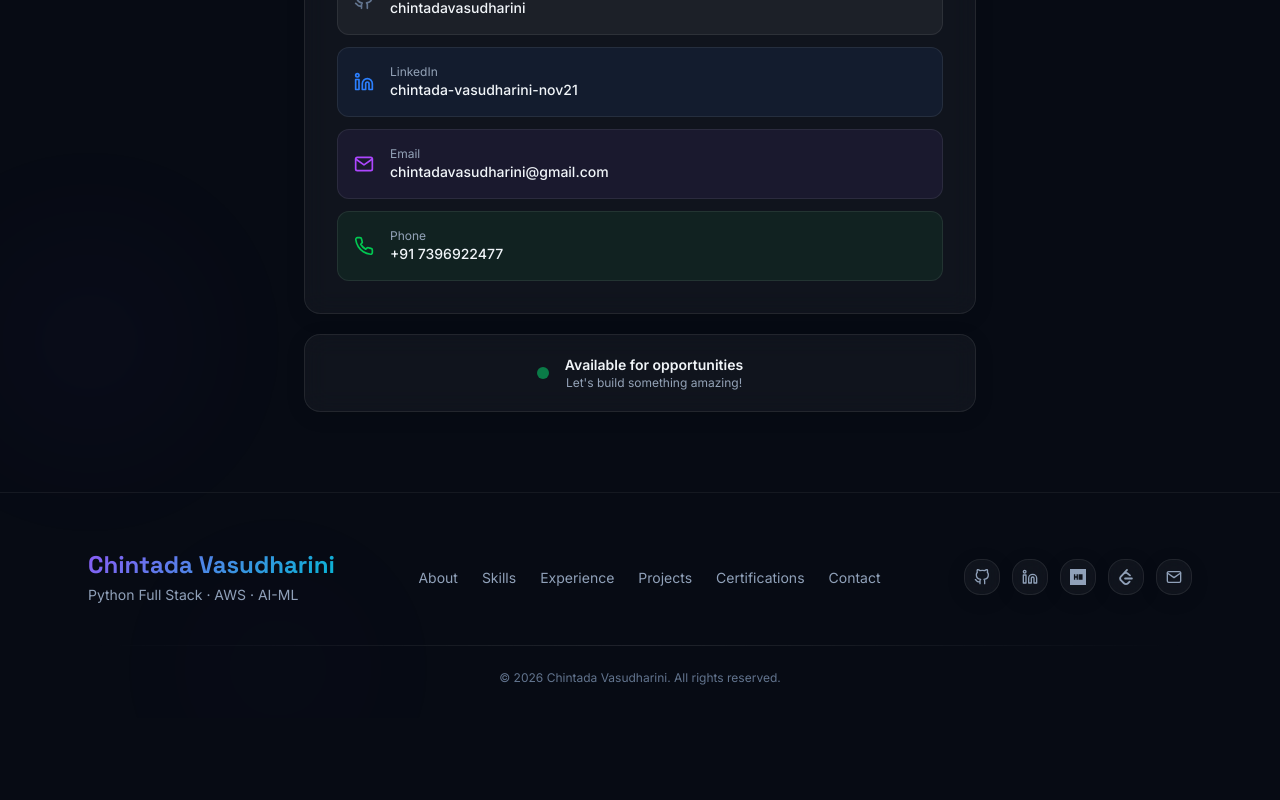
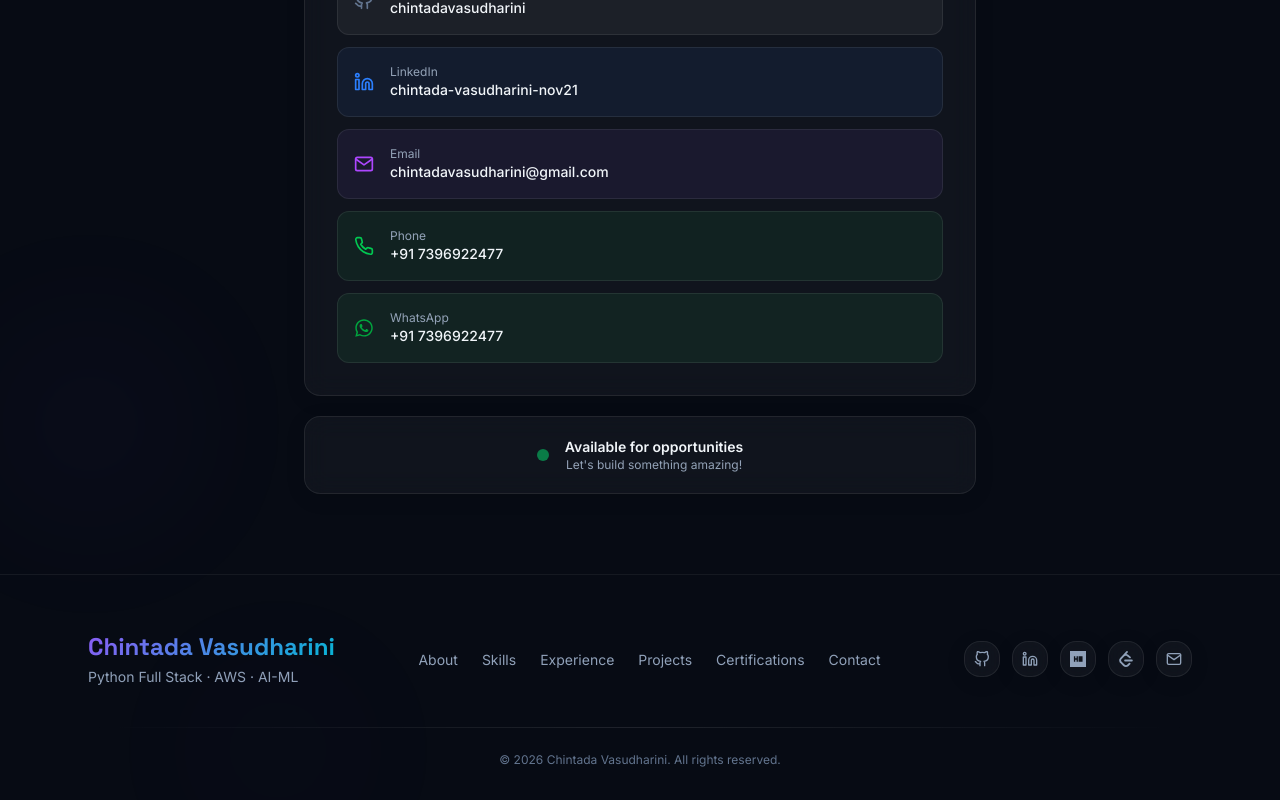
Before and after one commit to chintadavasudharini/portfolio, a React (Vite) app: page / in a window 1280 px wide. Shown: the part 7306-8106 px from the top of the page. Before the commit the page ends 8024 px from the top, so only its background shows below. Built offline with nearby package versions, Linux system fonts and the light colour scheme.

Commit message:
Added WhatsApp to contact section

```diff
--- a/src/components/Contact.jsx
+++ b/src/components/Contact.jsx
@@ -2,6 +2,7 @@ import { useState, useRef } from 'react';
 import { motion } from 'framer-motion';
 import { useInView } from 'framer-motion';
 import { FiMail, FiLinkedin, FiGithub, FiSend, FiCheck, FiAlertCircle, FiCode, FiPhone } from 'react-icons/fi';
+import { FaWhatsapp } from 'react-icons/fa6';
 
 const contactLinks = [
   {
@@ -35,6 +36,14 @@ const contactLinks = [
     href: 'tel:+917396922477',
     color: 'text-green-500',
     bg: 'rgba(34, 197, 94, 0.08)',
+  },
+  {
+    icon: FaWhatsapp,
+    label: 'WhatsApp',
+    value: '+91 7396922477',
+    href: 'https://wa.me/917396922477',
+    color: 'text-green-600',
+    bg: 'rgba(37, 211, 102, 0.08)',
   },
 ];
 
```
